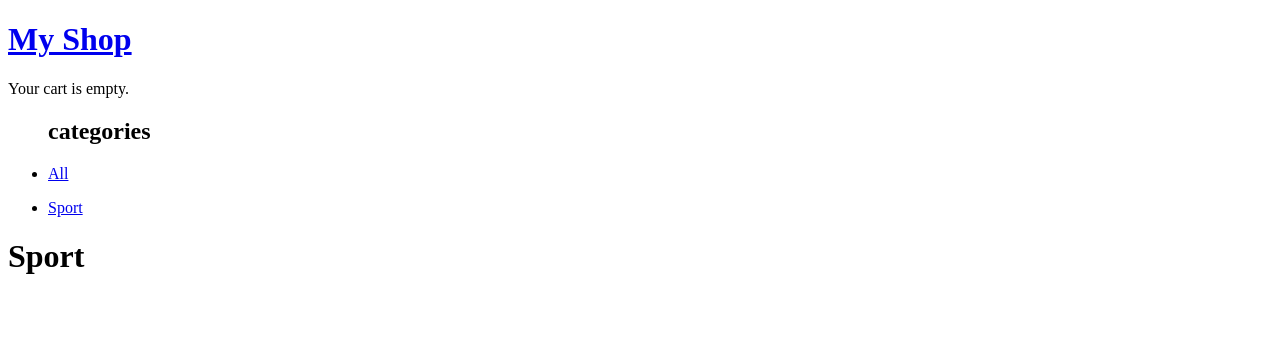
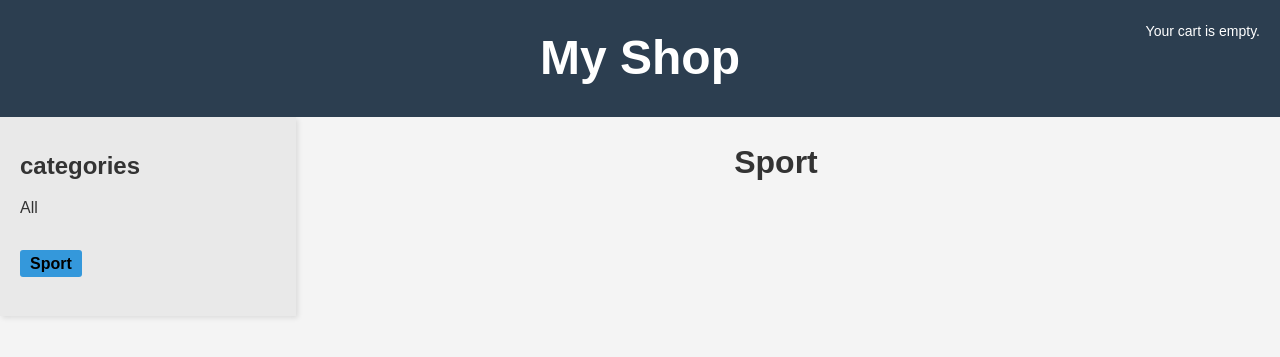
Before and after one commit to MiidoOsama/e-commerce_Django, a Django app: template shop/templates/shop/product/list.html in a window 1280 px wide. Shown: the top 357 px of the page. Run offline with Django 5.2, Linux system fonts and the light colour scheme; the template is opened without the code that fills it: values that come from a table or form of the project are taken from there, others are empty; data comes from the database, SQL or seed files in the repository; parts of the project's set-up code (start-up, migrations or seed data) failed here and were passed over.

Commit message:
second_commit

```diff
--- a/shop/models.py
+++ b/shop/models.py
@@ -1,6 +1,6 @@
 from django.db import models
 from django.urls import reverse
-# Create your models here.
+
 class Category(models.Model):
     name = models.CharField(max_length=200, db_index=True)
     slug = models.SlugField(max_length=250, db_index=True, unique=True)
@@ -8,7 +8,7 @@ class Category(models.Model):
     class Meta:
         ordering = ('name',)
         verbose_name = 'Category'
-        verbose_name_plural = 'Categorys'
+        verbose_name_plural = 'Categories'
 
     def __str__(self):
         return self.name
@@ -29,6 +29,7 @@ class Product(models.Model):
     created = models.DateTimeField(auto_now_add=True)
     updated = models.DateTimeField(auto_now=True)
 
+
     class Meta:
         ordering = ('-created',)
         index_together = (('id', 'slug'),)
@@ -37,3 +38,6 @@ class Product(models.Model):
 
     def __str__(self):
         return self.name
+
+    def get_absolute_url(self):
+        return reverse('shop:product_detail', args=[self.id, self.slug])
--- a/shop/static/css/style.css
+++ b/shop/static/css/style.css
@@ -0,0 +1,133 @@
+/* Reset some default browser styles */
+body, h1, h2, h3, h4, h5, h6, p, ul, li, a {
+    margin: 0;
+    padding: 0;
+    text-decoration: none;
+    list-style: none;
+}
+
+/* Basic body styling */
+body {
+    font-family: Arial, sans-serif;
+    background-color: #f4f4f4;
+    color: #333;
+    line-height: 1.6;
+}
+
+/* Header styling */
+#header {
+    background-color: #2c3e50;
+    color: white;
+    padding: 20px 0;
+    text-align: center;
+    position: relative;
+}
+
+#header a {
+    color: white;
+    text-decoration: none;
+    font-size: 24px;
+}
+
+.cart {
+    position: absolute;
+    top: 20px;
+    right: 20px;
+    font-size: 14px;
+}
+
+/* Sidebar styling */
+#sidebar {
+    float: left;
+    width: 20%;
+    background-color: #e9e9e9;
+    padding: 20px;
+    box-shadow: 2px 2px 5px rgba(0, 0, 0, 0.1);
+}
+
+#sidebar h2 {
+    margin-bottom: 10px;
+}
+
+#sidebar ul {
+    padding: 10px 0;
+}
+
+#sidebar ul li {
+    margin-bottom: 10px;
+}
+
+#sidebar ul li a {
+    color: #333;
+}
+
+#sidebar ul li.selected a {
+    font-weight: bold;
+    color: #000;
+    background-color: #3498db;
+    padding: 5px 10px;
+    border-radius: 3px;
+}
+
+/* Main content styling */
+#main {
+    float: left;
+    width: 75%;
+    padding: 20px;
+    box-sizing: border-box;
+}
+
+#main h1 {
+    margin-bottom: 20px;
+    text-align: center;
+}
+
+/* Product list styling */
+.item {
+    float: left;
+    width: 45%;
+    margin-right: 5%;
+    margin-bottom: 20px;
+    padding: 10px;
+    background-color: white;
+    box-shadow: 2px 2px 5px rgba(0, 0, 0, 0.1);
+    text-align: center;
+}
+
+.item:nth-child(2n) {
+    margin-right: 0;
+}
+
+.item img {
+    max-width: 100%;
+    height: auto;
+}
+
+.item p.center {
+    margin-top: 10px;
+    font-weight: bold;
+}
+
+/* Product detail styling */
+.product-detail {
+    background-color: white;
+    padding: 20px;
+    box-shadow: 2px 2px 5px rgba(0, 0, 0, 0.1);
+    text-align: center;
+}
+
+.product-detail img {
+    max-width: 100%;
+    height: auto;
+}
+
+.product-detail h1, .product-detail h2 {
+    margin-top: 20px;
+    margin-bottom: 20px;
+}
+
+.product-detail p.price {
+    font-size: 24px;
+    color: #e67e22;
+    margin-bottom: 20px;
+}
--- a/shop/urls.py
+++ b/shop/urls.py
@@ -1,9 +1,21 @@
-from django.contrib import admin
-from django.urls import path , include
+# from django.contrib import admin
+# from django.urls import path , include
+# from . import views
+
+# app_name = 'shop'
+# urlpatterns = [
+#     path('', views.product_list, name='product_list'),
+#     path('<slug:category_slug>/', views.product_list, name='product_list_by_category'),
+#     path('<int:id>/<slug:slug>/', views.product_detail, name='product_detail'),
+# ]
+
+from django.urls import path
 from . import views
+
+app_name = 'shop'
 
 urlpatterns = [
     path('', views.product_list, name='product_list'),
-    path('<slug:category_slug>/', views.product_list, name='product_list_by_category'),
-    path('<int:id>/<slug:slug>/', views.product_detail, name='product_detail'),
+    path('category/<slug:category_slug>/', views.product_list, name='product_list_by_category'),
+    path('product/<int:id>/<slug:slug>/', views.product_detail, name='product_detail'),
 ]
```
Also changed, not shown: shop/templates/shop/product/detail.html (+6 -7 lines).
